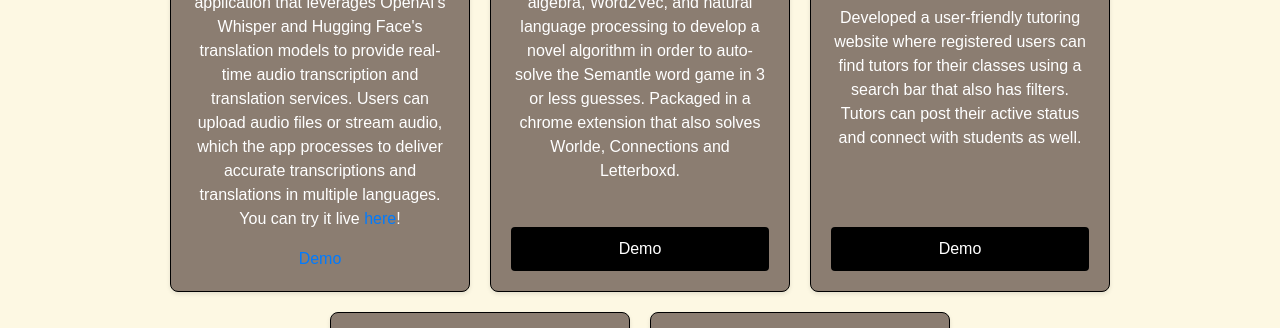
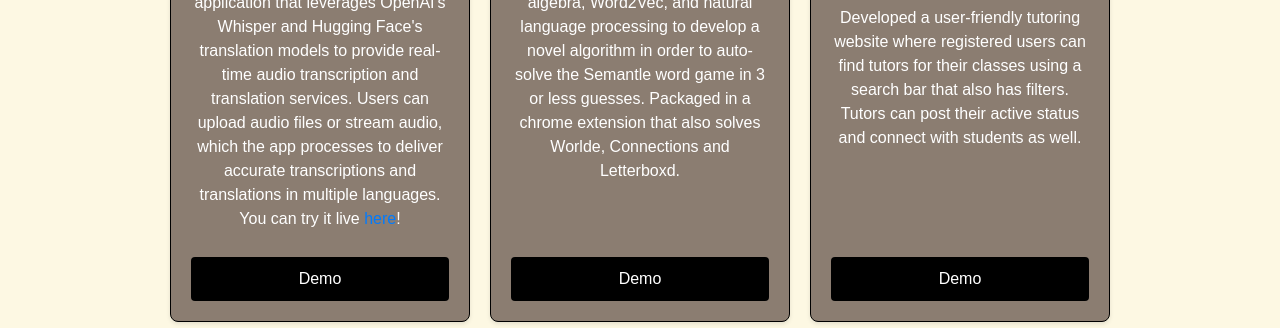
Before and after one commit to vesaun/vesaun.github.io, a plain HTML site: page views/projects.html in a window 1280 px wide. Shown: the part 257-585 px from the top of the page. Drawn offline with nearby package versions, Linux system fonts and the light colour scheme.

Commit message:
fixed lexeasy project card

```diff
--- a/views/projects.html
+++ b/views/projects.html
@@ -29,7 +29,7 @@
         You can try it live
         <a href="https://lexeasy.netlify.app/">here</a>!
       </p>
-      <a href="../resources/img/lexEasyDemo.mp4 class="video-link" target="_blank">Demo</a>
+      <a href="../resources/img/lexEasyDemo.mp4" class="video-link" target="_blank">Demo</a>
     </div>
     <div class="project-card">
       <h2>Semantle Solver</h2>
```
